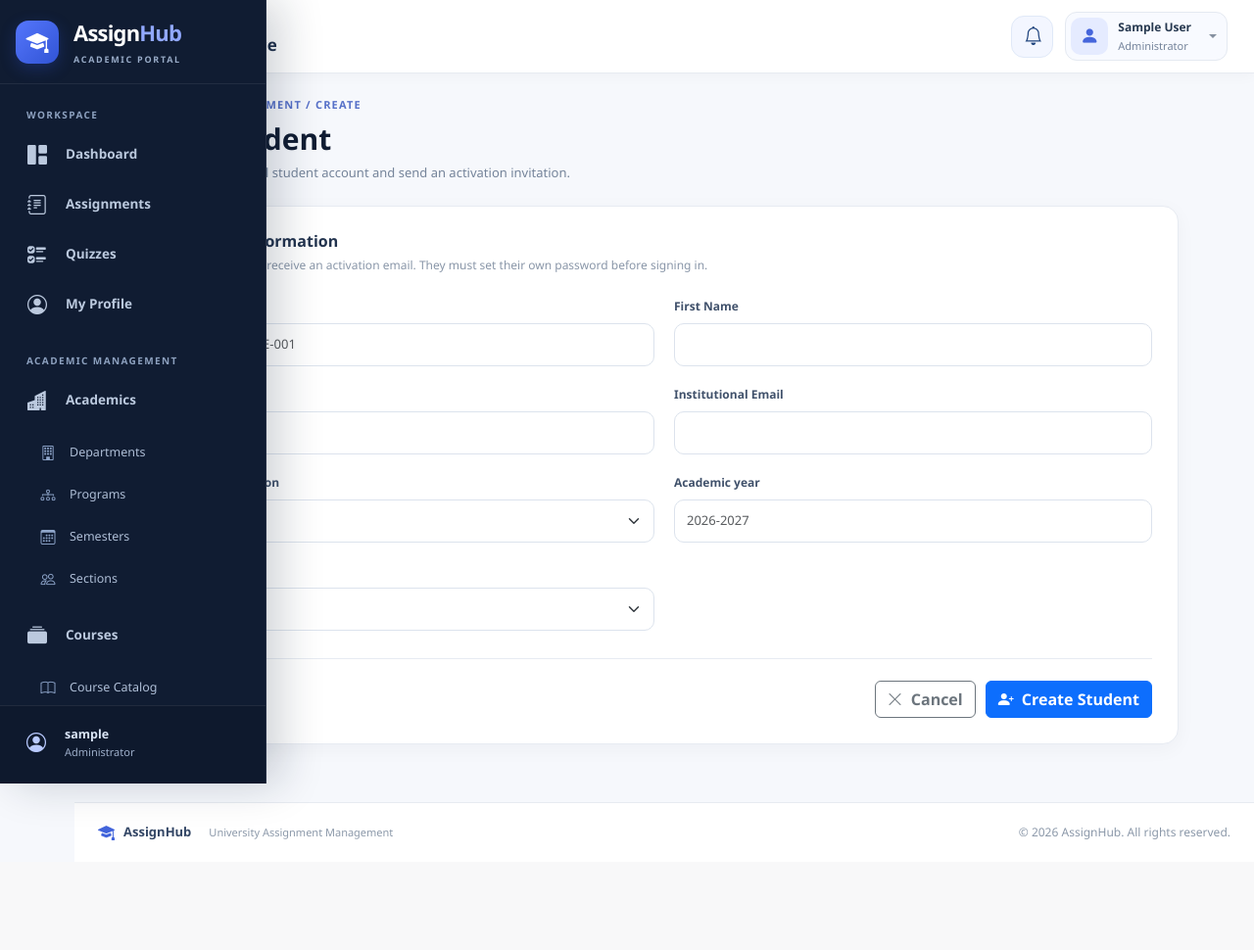
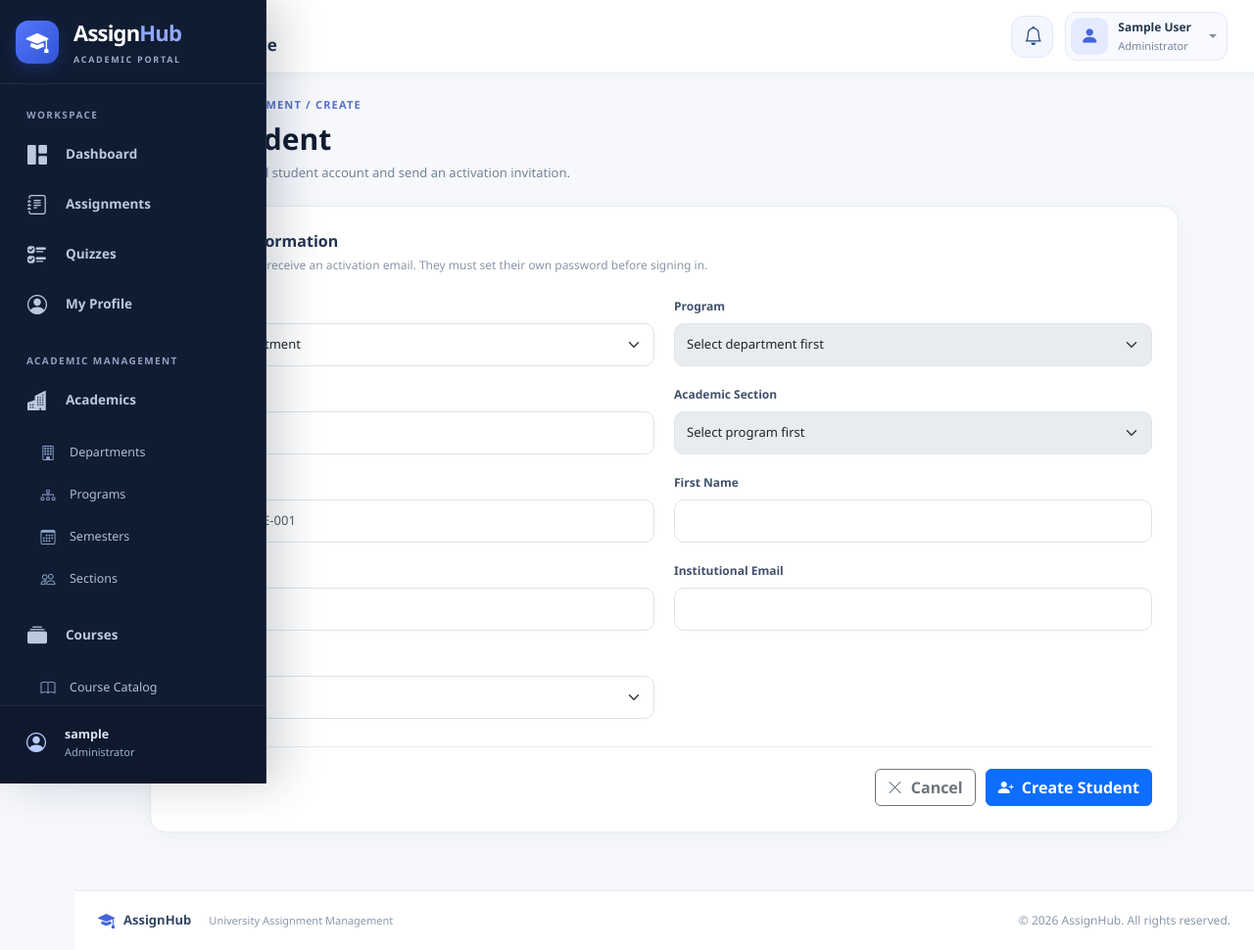
Before and after one commit to AHMAD1237656/assignhub-portal, a Django app: page /student-onboarding/students/create/ in a window 1280 px wide. Shown: the whole page at 98% size. Before the commit the page ends 858 px from the top, so only its background shows below. Run offline with Django 5.2, Linux system fonts and the light colour scheme; the visitor is signed in with stand-in values (Sample User, id 1); data that the repository does not hold is empty; some libraries are stand-ins or nearby versions.

Commit message:
Student Add Form Updated

```diff
--- a/student_onboarding/admin_views.py
+++ b/student_onboarding/admin_views.py
@@ -1,13 +1,12 @@
 
 import csv
-
 from django.conf import settings
 from django.contrib import messages
 from django.contrib.auth.decorators import login_required
 from django.core.exceptions import ValidationError
 from django.db import IntegrityError
 from django.db.models import Q
-from django.http import HttpResponse
+from django.http import HttpResponse, JsonResponse
 from django.core.paginator import Paginator
 from django.shortcuts import (
     get_object_or_404,
@@ -15,7 +14,7 @@ from django.shortcuts import (
     render,
 )
 from django.urls import reverse
-from django.views.decorators.http import require_POST
+from django.views.decorators.http import require_POST, require_GET
 
 from .admin_forms import (
     CancelPendingStudentForm,
@@ -23,7 +22,7 @@ from .admin_forms import (
     StudentDirectoryFilterForm,
     ManualStudentCreateForm,
 )
-
+from semesters.models import Section
 from .admin_services import (
     cancel_pending_student,
     correct_pending_student,
@@ -31,7 +30,7 @@ from .admin_services import (
     restore_cancelled_student,
     create_manual_student,
 )
-
+from departments.models import Department, Program
 from .models import StudentIdentity
 from .services import get_identity_from_token, make_activation_token
 from .views import require_admin
@@ -84,6 +83,77 @@ def filtered_student_queryset(filter_form):
         )
 
     return queryset
+
+@login_required
+@require_GET
+def program_options_api(request):
+    require_admin(request.user)
+
+    department_id = request.GET.get("department")
+
+    if not department_id or not department_id.isdigit():
+        return JsonResponse(
+            {"results": []},
+            status=400,
+        )
+
+    programs = Program.objects.filter(
+        department_id=department_id,
+        department__is_active=True,
+        is_active=True,
+    ).order_by("code")
+
+    return JsonResponse({
+        "results": [
+            {
+                "id": program.pk,
+                "text": f"{program.code} - {program.name}",
+            }
+            for program in programs
+        ]
+    })
+
+
+@login_required
+@require_GET
+def section_options_api(request):
+    require_admin(request.user)
+
+    program_id = request.GET.get("program")
+
+    if not program_id or not program_id.isdigit():
+        return JsonResponse(
+            {"results": []},
+            status=400,
+        )
+
+    sections = (
+        Section.objects.filter(
+            semester__program_id=program_id,
+            is_active=True,
+            semester__is_active=True,
+            semester__program__is_active=True,
+            semester__program__department__is_active=True,
+        )
+        .select_related(
+            "semester",
+            "semester__program",
+        )
+        .order_by(
+            "semester__number",
+            "code",
+        )
+    )
+
+    return JsonResponse({
+        "results": [
+            {
+                "id": section.pk,
+                "text": str(section),
+            }
+            for section in sections
+        ]
+    })
 
 @login_required
 def student_create(request):
--- a/student_onboarding/urls.py
+++ b/student_onboarding/urls.py
@@ -109,5 +109,15 @@ path(
     admin_views.student_create,
     name="student_create",
 ),
+path(
+    "students/create/programs/",
+    admin_views.program_options_api,
+    name="program_options_api",
+),
 
+path(
+    "students/create/sections/",
+    admin_views.section_options_api,
+    name="section_options_api",
+),
 ]
--- a/templates/student_onboarding/student_create.html
+++ b/templates/student_onboarding/student_create.html
@@ -146,9 +146,12 @@
             They must set their own password before signing in.
         </p>
 
-        <form method="post">
-            {% csrf_token %}
-
+<form
+    method="post"
+    data-programs-url="{% url 'student_onboarding:program_options_api' %}"
+    data-sections-url="{% url 'student_onboarding:section_options_api' %}"
+>
+    {% csrf_token %}
             {% if form.non_field_errors %}
                 <div class="alert alert-danger">
                     {{ form.non_field_errors }}
@@ -208,5 +211,158 @@
     </div>
 
 </div>
+<script>
+document.addEventListener("DOMContentLoaded", function () {
 
+    const form = document.querySelector(
+        "form[data-programs-url]"
+    );
+
+    if (!form) return;
+
+    const department = document.getElementById(
+        "id_department"
+    );
+
+    const program = document.getElementById(
+        "id_program"
+    );
+
+    const section = document.getElementById(
+        "id_section"
+    );
+
+    const programsUrl = form.dataset.programsUrl;
+    const sectionsUrl = form.dataset.sectionsUrl;
+
+    function resetSelect(select, placeholder) {
+        select.innerHTML = "";
+
+        const option = document.createElement("option");
+        option.value = "";
+        option.textContent = placeholder;
+
+        select.appendChild(option);
+        select.disabled = true;
+    }
+
+    function populateSelect(select, results, placeholder) {
+        resetSelect(select, placeholder);
+
+        results.forEach(function (item) {
+            const option = document.createElement("option");
+
+            option.value = item.id;
+            option.textContent = item.text;
+
+            select.appendChild(option);
+        });
+
+        select.disabled = false;
+    }
+
+    async function loadPrograms(departmentId) {
+
+        resetSelect(program, "Loading programs...");
+        resetSelect(section, "Select program first");
+
+        if (!departmentId) {
+            resetSelect(program, "Select department first");
+            return;
+        }
+
+        try {
+            const url = new URL(
+                programsUrl,
+                window.location.origin
+            );
+
+            url.searchParams.set(
+                "department",
+                departmentId
+            );
+
+            const response = await fetch(url);
+
+            if (!response.ok) {
+                throw new Error("Unable to load programs.");
+            }
+
+            const data = await response.json();
+
+            populateSelect(
+                program,
+                data.results,
+                data.results.length
+                    ? "Select Program"
+                    : "No active programs available"
+            );
+
+        } catch (error) {
+            console.error(error);
+            resetSelect(program, "Unable to load programs");
+        }
+    }
+
+    async function loadSections(programId) {
+
+        resetSelect(section, "Loading sections...");
+
+        if (!programId) {
+            resetSelect(section, "Select program first");
+            return;
+        }
+
+        try {
+            const url = new URL(
+                sectionsUrl,
+                window.location.origin
+            );
+
+            url.searchParams.set(
+                "program",
+                programId
+            );
+
+            const response = await fetch(url);
+
+            if (!response.ok) {
+                throw new Error("Unable to load sections.");
+            }
+
+            const data = await response.json();
+
+            populateSelect(
+                section,
+                data.results,
+                data.results.length
+                    ? "Select Academic Section"
+                    : "No active sections available"
+            );
+
+        } catch (error) {
+            console.error(error);
+            resetSelect(section, "Unable to load sections");
+        }
+    }
+
+    department.addEventListener("change", function () {
+        loadPrograms(this.value);
+    });
+
+    program.addEventListener("change", function () {
+        loadSections(this.value);
+    });
+
+    // Initial state for a fresh form.
+    if (program.options.length <= 1) {
+        resetSelect(program, "Select department first");
+    }
+
+    if (section.options.length <= 1) {
+        resetSelect(section, "Select program first");
+    }
+
+});
+</script>
 {% endblock %}
```
Also changed, not shown: student_onboarding/admin_forms.py (+114 -37 lines).
